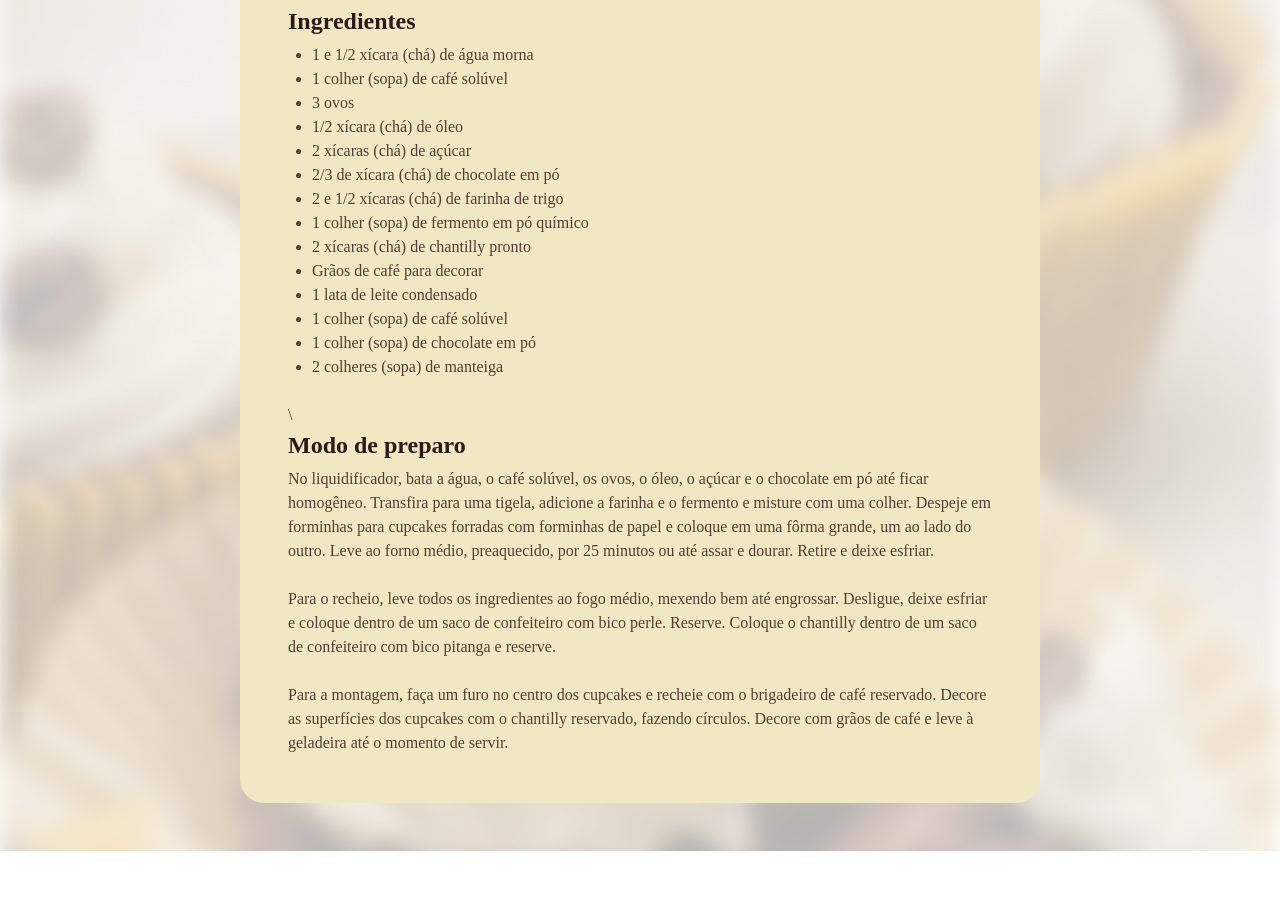
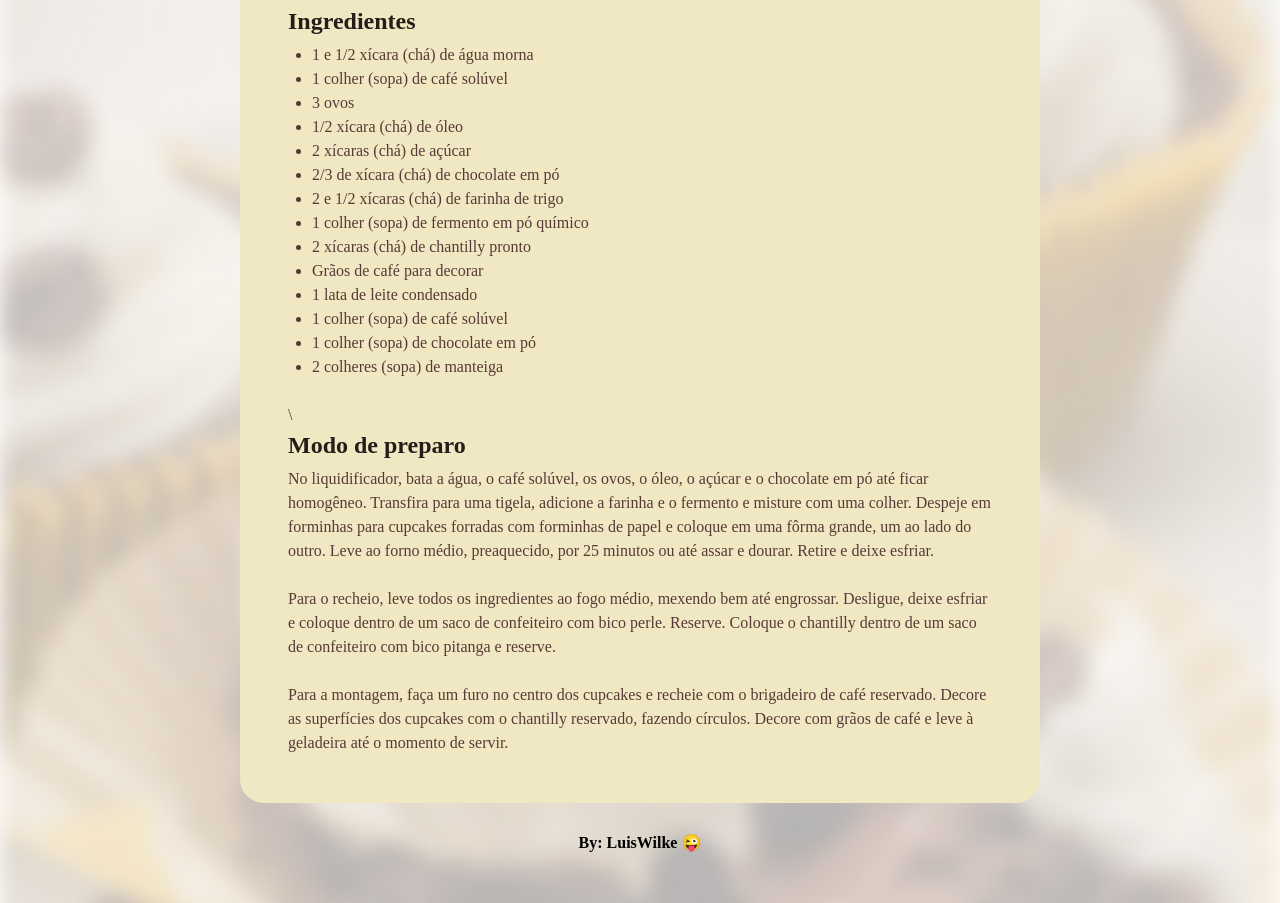
Before and after one commit to LuisWilke/Projeto-receita, a plain HTML site: page index.html in a window 1280 px wide. Shown: the part 337-1240 px from the top of the page. Before the commit the page ends 1188 px from the top, so only its background shows below. Drawn offline with Linux system fonts and the light colour scheme; a web font is replaced by a local one.

Commit message:
footer style

```diff
--- a/index.html
+++ b/index.html
@@ -69,6 +69,10 @@
             </section>
         </main>
     </div>
+
+    <footer>
+        By: LuisWilke 😜
+    </footer>
 </body>
 
 </html>
--- a/style.css
+++ b/style.css
@@ -20,7 +20,7 @@ body {
     padding: 24px;
     background-color: #F0E8C2;
     border-radius: 24px;
-    margin: 48px auto;
+    margin: 48px auto 28px;
 }
 
 img {
@@ -58,3 +58,10 @@ h1, h2 {
 ul {
     padding-left: 24px;
 }
+
+footer {
+    color: #000000;
+    text-align: center;
+    padding-bottom: 48px;
+    font-weight: 700;
+}
```
